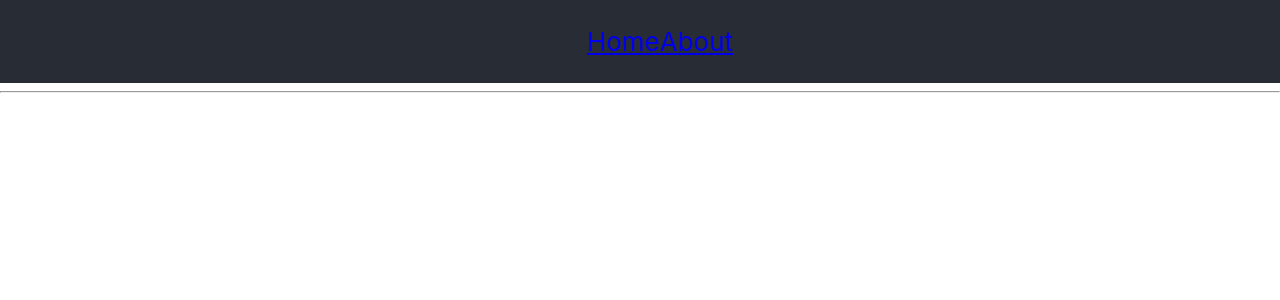
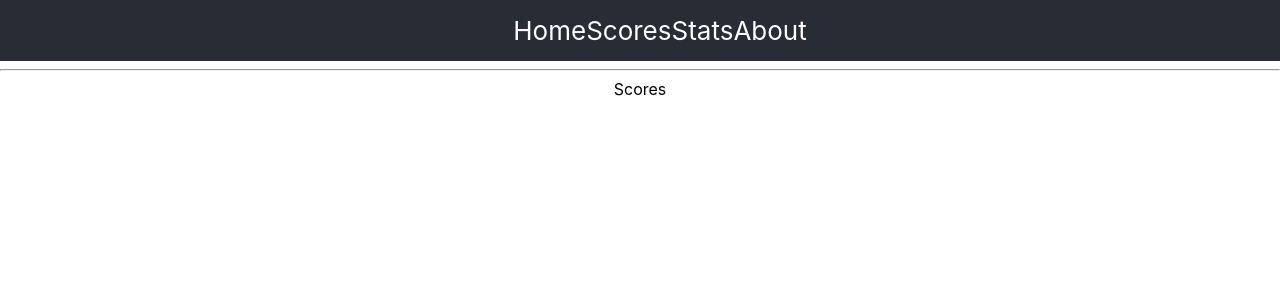
Before and after one commit to ramborell23/nbaWeb, a React (Create React App) app in the folder root/frontend/basketball/: page /scores in a window 1280 px wide. Shown: the top 300 px of the page. Built offline with nearby package versions, Linux system fonts and the light colour scheme.

Commit message:
Added Scores and Stats page

```diff
--- a/root/frontend/basketball/src/App.css
+++ b/root/frontend/basketball/src/App.css
@@ -27,6 +27,10 @@
 .App-link {
   color: #61dafb;
 }
+a{
+  text-decoration: none;
+  color:white
+}
 
 @keyframes App-logo-spin {
   from {
--- a/root/frontend/basketball/src/App.js
+++ b/root/frontend/basketball/src/App.js
@@ -5,6 +5,8 @@ import './App.css';
 import FormPost from './Components/FormPost.js';
 import Home from './Components/Home.js';
 import About from './Components/About.js';
+import Scores from "./Components/Scores.js";
+import Stats from "./Components/Stats.js";
 
 
 function App() {
@@ -17,14 +19,21 @@ function App() {
               style={{
                 display: "flex",
                 flexDirection: "row",
-                justifyContent: "space-between",
+                justifyContent: "space-around",
                 listStyleType: "none",
                 color: "white",
                 textDecoration: "none",
+                margin:15
               }}
             >
               <li style={{ color: "white", textDecoration: "none" }}>
                 <Link to="/">Home</Link>
+              </li>
+              <li>
+                <Link to="/scores">Scores</Link>
+              </li>
+              <li>
+                <Link to="/stats">Stats</Link>
               </li>
               <li>
                 <Link to="/about">About</Link>
@@ -46,6 +55,12 @@ function App() {
           <Route path="/about">
             <About />
           </Route>
+          <Route path="/scores">
+            <Scores />
+          </Route>
+          <Route path="/stats">
+            <Stats />
+          </Route>
           {/* <Route path="/dashboard">
             <Dashboard />
           </Route> */}
@@ -55,4 +70,7 @@ function App() {
   );
 }
 
+
+
+
 export default App;
--- /dev/null
+++ b/root/frontend/basketball/src/Components/Scores.js
@@ -0,0 +1,6 @@
+import React, { useState } from "react";
+import axios from "axios";
+
+export default function Scores() {
+  return <div>Scores</div>;
+}
--- /dev/null
+++ b/root/frontend/basketball/src/Components/Stats.js
@@ -0,0 +1,6 @@
+import React, { useState } from "react";
+import axios from "axios";
+
+export default function Stats() {
+  return <div>Stats</div>;
+}
```
